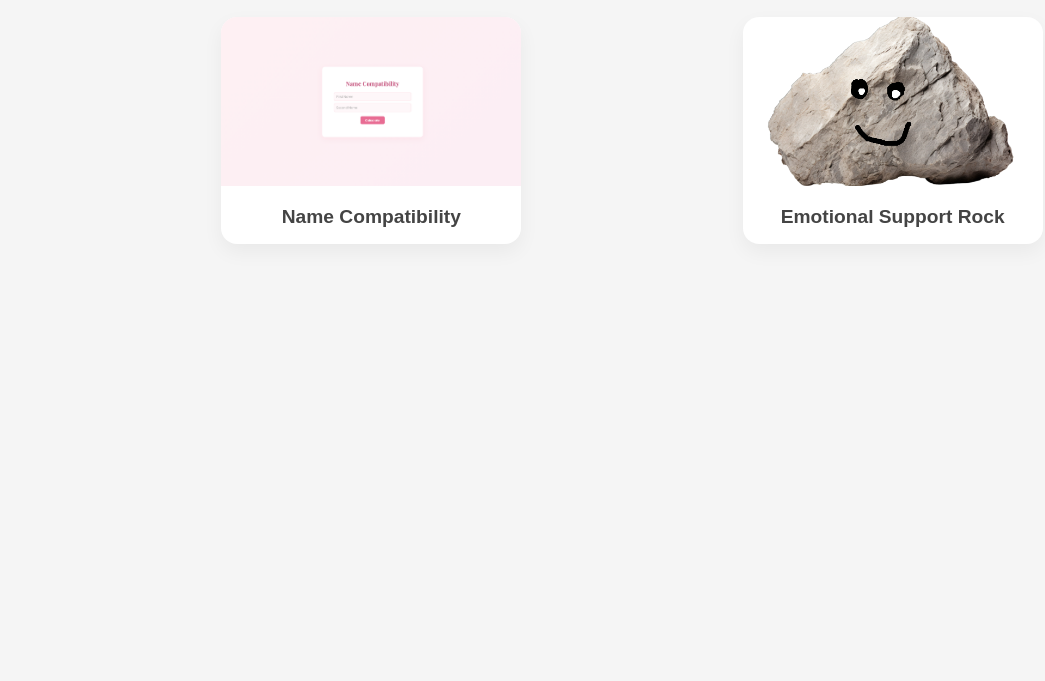
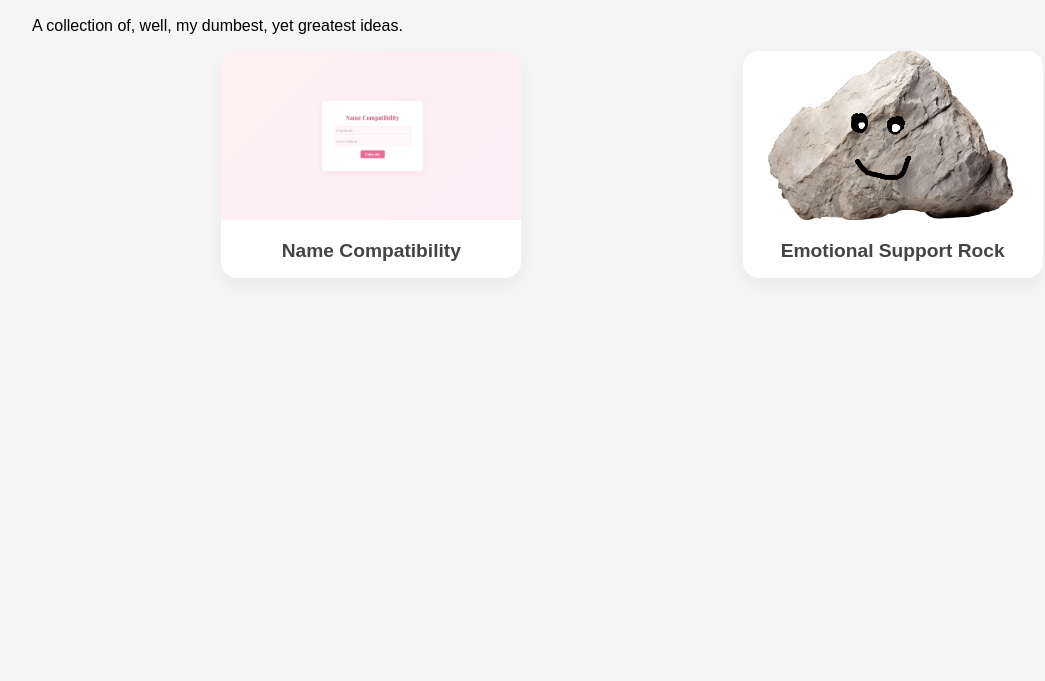
Before and after one commit to Skyzimos/dumb-ideas, a plain HTML site: page index.html in a window 1280 px wide. Shown: the part 119-800 px from the top of the page, without its empty margins (8-1053 px from the left). Drawn offline with Linux system fonts and the light colour scheme.

```diff
--- a/index.html
+++ b/index.html
@@ -11,6 +11,7 @@
 <body>
     <div id="main-container">
         <h1>Welcome to <u>Jesse's Dumb Ideas!</u></h1>
+        <p>A collection of, well, my dumbest, yet greatest ideas.</p>
     </div>
 
     <div id="page-container"></div>
```
